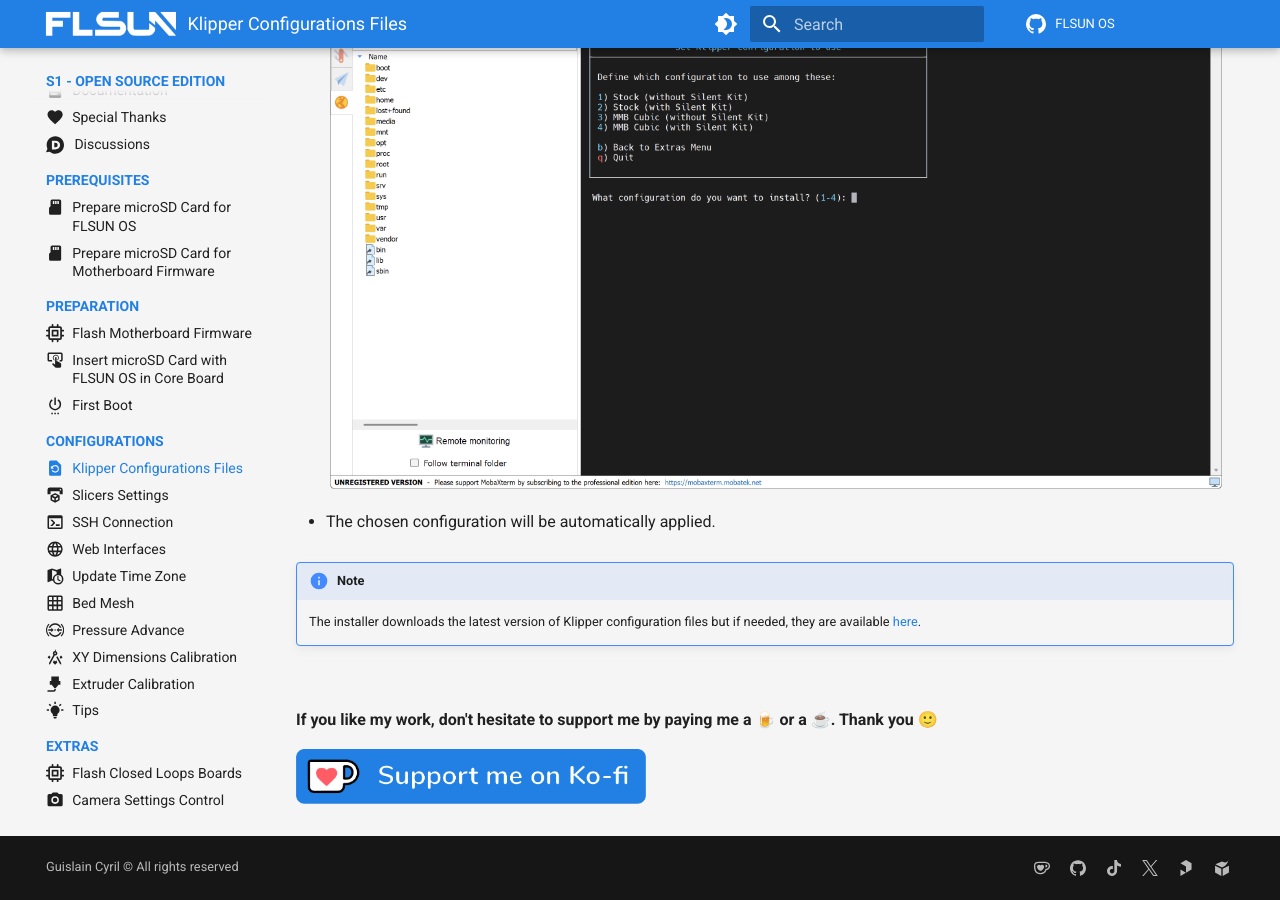
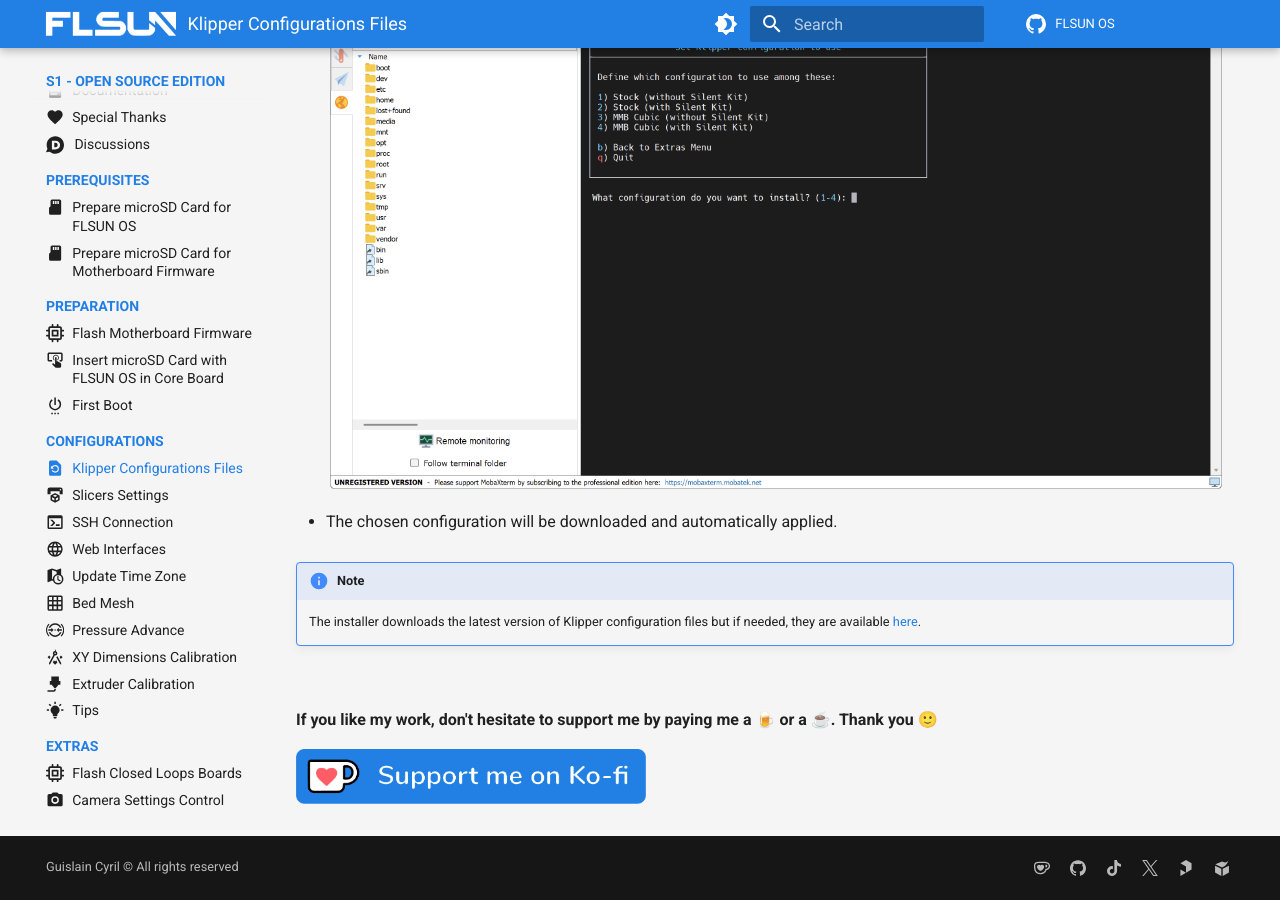
Before and after one commit to Guilouz/FLSUN-S1-Open-Source-Edition, an MkDocs documentation site: the page built from docs/klipper-configurations-files.md, in a window 1280 px wide and 900 px high, scrolled down 1866 px. Built offline with MkDocs 1.6.1 and Material for MkDocs 9.7.7, drawn with Linux system fonts in a browser that asks for light colours; comment, search, counter and statistics services are not loaded.

Commit message:
Update klipper-configurations-files.md

```diff
--- a/docs/klipper-configurations-files.md
+++ b/docs/klipper-configurations-files.md
@@ -31,7 +31,7 @@ The Open Source OS is already ready to use for the FLSUN S1 Stock version but ma
 
 	<img width="900" src="../assets/images/installer-05.png">
 
-- The chosen configuration will be automatically applied.
+- The chosen configuration will be downloaded and automatically applied.
 
 !!! Note
     The installer downloads the latest version of Klipper configuration files but if needed, they are available <a href="https://github.com/Guilouz/Klipper-Flsun-S1/tree/master/config">here</a>.
```
